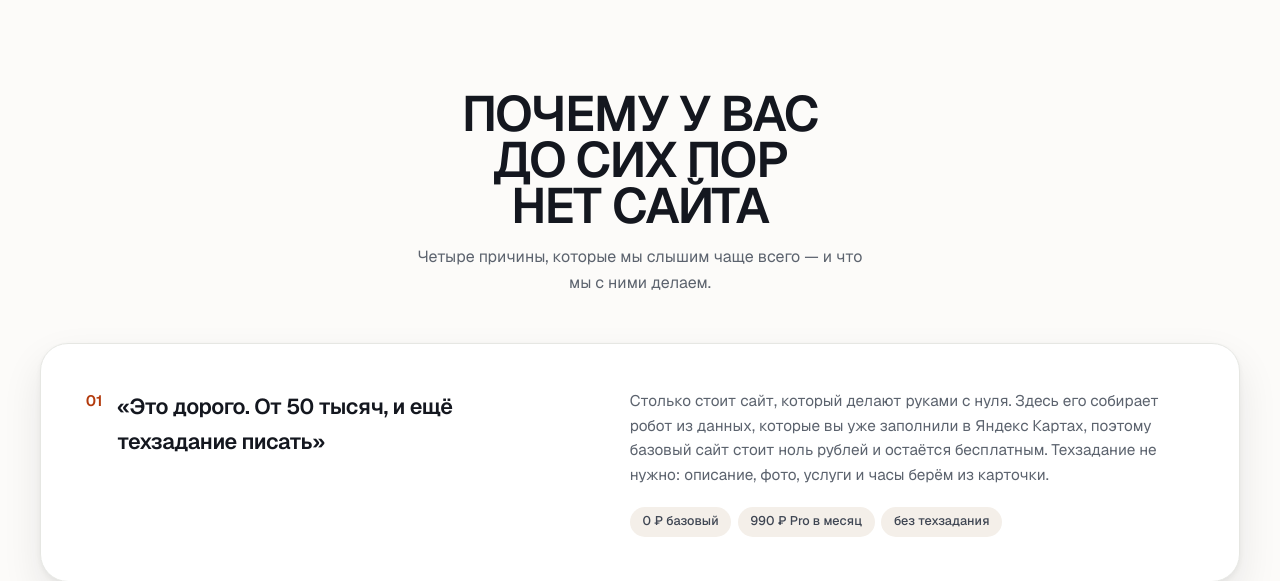
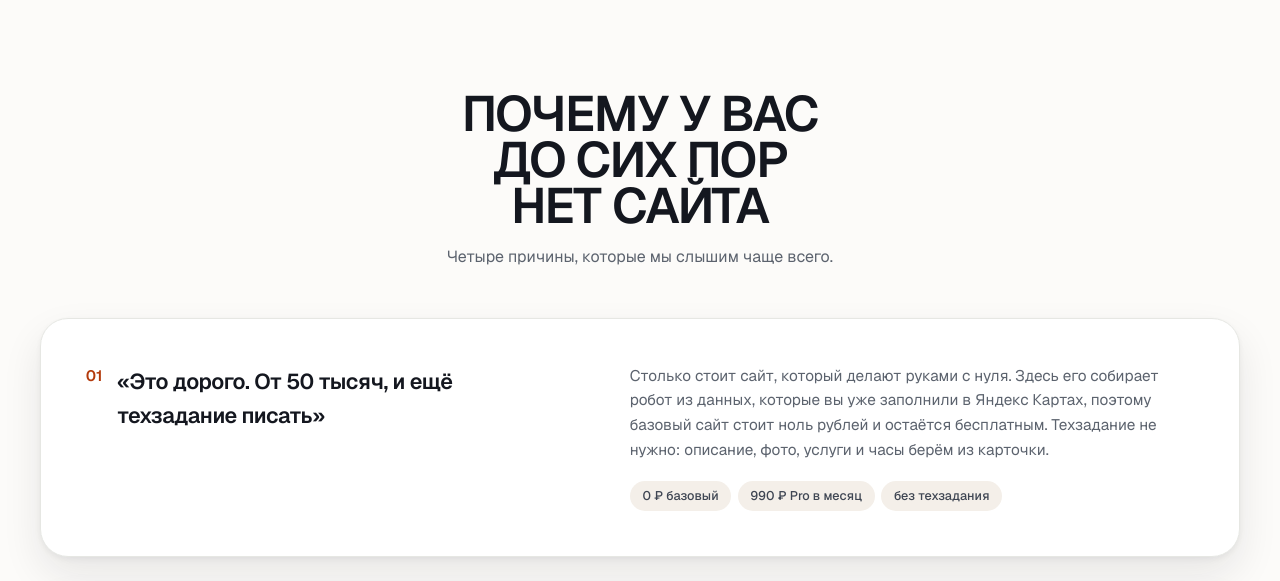
Before and after one commit to alefi01/uqqi, a FastAPI app: page / in a window 1280 px wide. Shown: the part 2167-2748 px from the top of the page. Run offline with FastAPI, Linux system fonts and the light colour scheme; data that the repository does not hold is empty; some libraries are stand-ins or nearby versions; some web fonts are replaced.

Commit message:
Вернуть исходную подпись в блоке возражений
Формулировку «Четыре причины, которые мы слышим чаще всего.» я переписал
без просьбы — возвращаю как было.

Co-Authored-By: Claude Opus 5 <noreply@anthropic.com>
Claude-Session: https://claude.ai/code/session_017sh1gxJHzJXbsDxtDBDYbN

```diff
--- a/templates/landing.html
+++ b/templates/landing.html
@@ -805,7 +805,7 @@ footer{background:var(--page);border-top:1px solid var(--line);padding-top:clamp
   <div class="wrap">
     <div class="sec-head">
       <h2 class="h2">Почему у вас до сих пор нет сайта</h2>
-      <p class="lead">Четыре причины, которые мы слышим чаще всего — и что мы с ними делаем.</p>
+      <p class="lead">Четыре причины, которые мы слышим чаще всего.</p>
     </div>
     <div class="obj">
       <div class="obj__card" style="--i:0">
```
